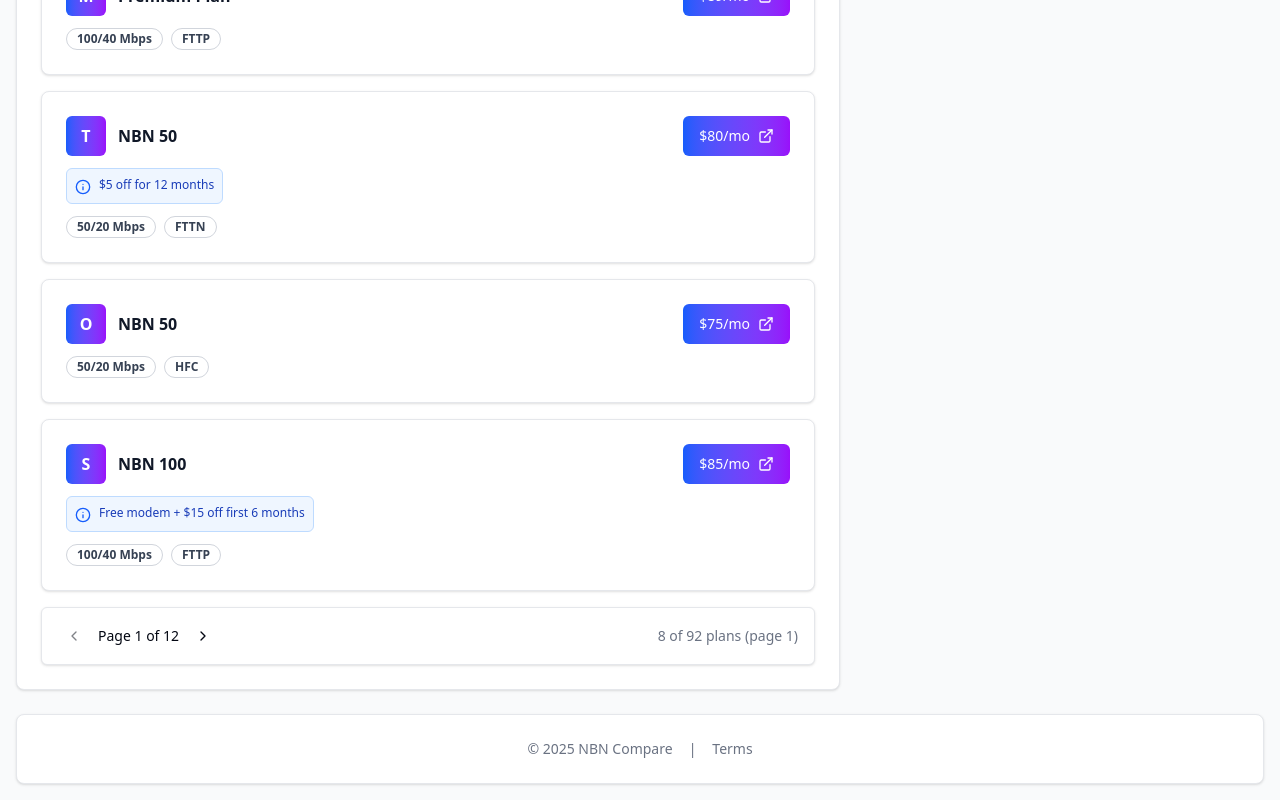
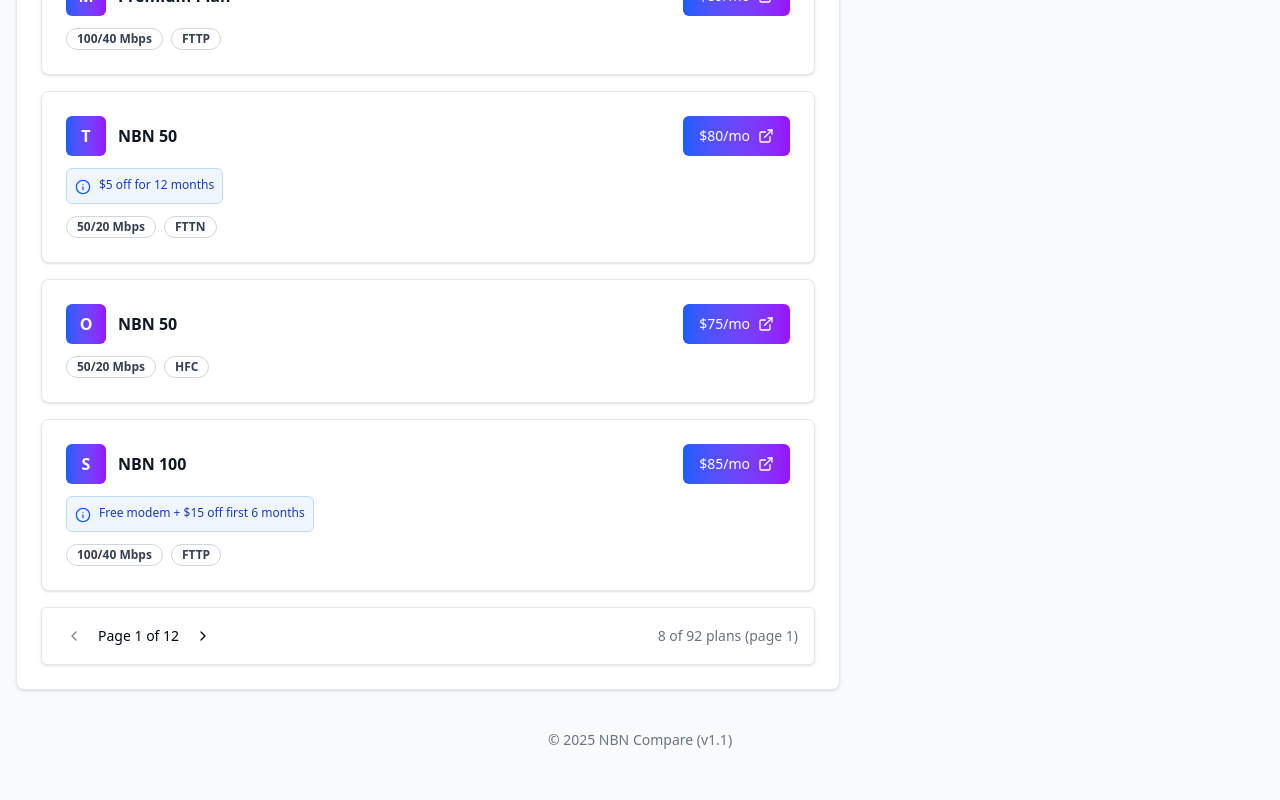
Before and after one commit to bot19/compare-nbn-fe-csr, a React (Vite) app: page / in a window 1280 px wide. Shown: the part 1194-1994 px from the top of the page. Built offline with nearby package versions, Linux system fonts and the light colour scheme.

Commit message:
✅ UI update footer

```diff
--- a/src/components/Footer.tsx
+++ b/src/components/Footer.tsx
@@ -1,15 +1,11 @@
-import { Card, CardContent } from '@/components/ui/card';
+import { APP_SETTINGS } from '@/lib/settings';
+
+const FOOTER_TEXT = '© 2025 NBN Compare';
 
 export function Footer() {
   return (
-    <Card className="bg-white border border-gray-200 shadow-sm">
-      <CardContent className="py-4">
-        <div className="flex justify-center items-center space-x-4 text-sm text-gray-500">
-          <span>© 2025 NBN Compare</span>
-          <span>|</span>
-          <span>Terms</span>
-        </div>
-      </CardContent>
-    </Card>
+    <footer className="text-center text-sm text-gray-500 p-2 sm:p-4">
+      {FOOTER_TEXT} ({APP_SETTINGS.VERSION})
+    </footer>
   );
 }
--- a/src/lib/settings.ts
+++ b/src/lib/settings.ts
@@ -1,6 +1,8 @@
 export const APP_SETTINGS = {
   // Pagination settings
   ITEMS_PER_PAGE: 8,
+
+  VERSION: 'v1.1',
 } as const;
 
 export type AppSettings = typeof APP_SETTINGS;
```
Also changed, not shown: 1 other file (tests, documents, lock files or other folders).
